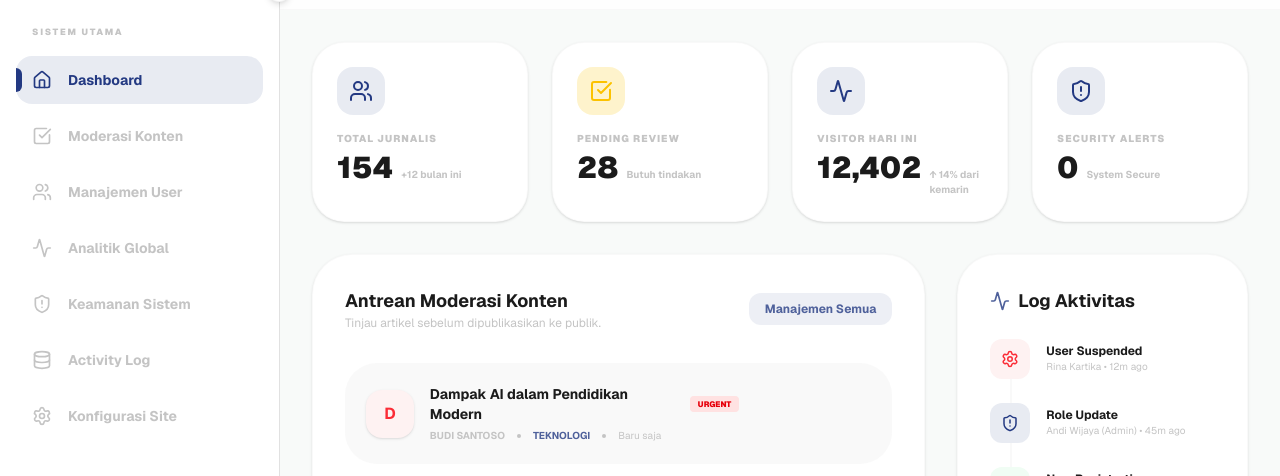
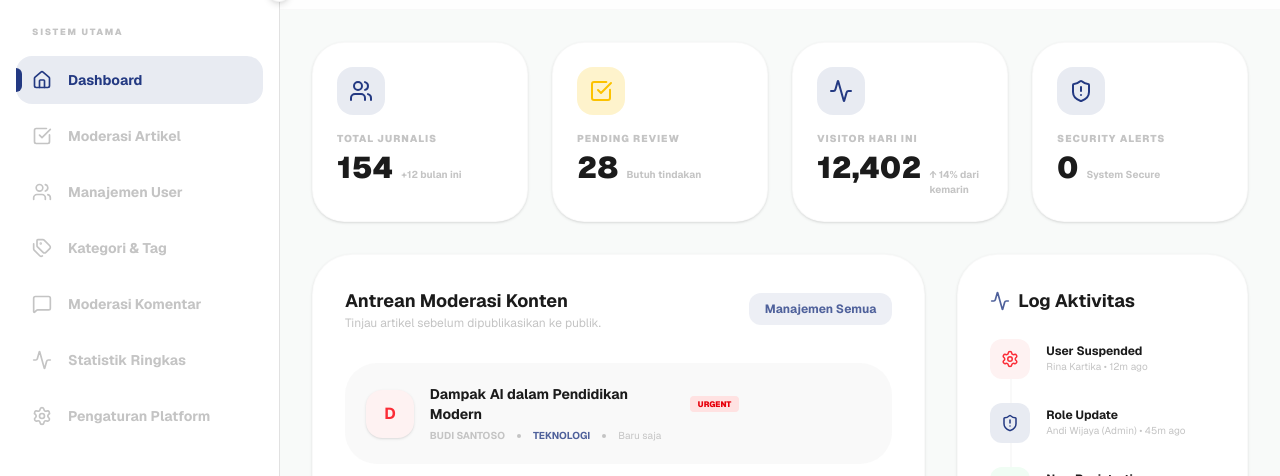
Before and after one commit to Gifarm/Medpel-Fojb, a Next.js app: page /admin in a window 1280 px wide. Shown: the part 70-546 px from the top of the page. Built offline with nearby package versions, Linux system fonts and the light colour scheme.

Commit message:
nunggu acc

```diff
--- a/app/components/admin/Sidebar.tsx
+++ b/app/components/admin/Sidebar.tsx
@@ -8,8 +8,8 @@ import {
   Settings,
   CheckSquare,
   Activity,
-  ShieldAlert,
-  Database,
+  Tags,
+  MessageSquare,
   LogOut,
   ChevronRight,
 } from "lucide-react";
@@ -40,14 +40,15 @@ export default function Sidebar({
   isSidebarOpen,
   setIsSidebarOpen,
 }: SidebarProps) {
+  // Menu disesuaikan persis dengan spesifikasi PRD Dashboard Admin
   const adminItems = [
-    { name: "Dashboard", icon: Home },
-    { name: "Moderasi Konten", icon: CheckSquare },
+    { name: "Dashboard", icon: Home }, // Landing page default
+    { name: "Moderasi Artikel", icon: CheckSquare },
     { name: "Manajemen User", icon: Users },
-    { name: "Analitik Global", icon: Activity },
-    { name: "Keamanan Sistem", icon: ShieldAlert },
-    { name: "Activity Log", icon: Database },
-    { name: "Konfigurasi Site", icon: Settings },
+    { name: "Kategori & Tag", icon: Tags },
+    { name: "Moderasi Komentar", icon: MessageSquare },
+    { name: "Statistik Ringkas", icon: Activity },
+    { name: "Pengaturan Platform", icon: Settings },
   ];
 
   return (
@@ -69,9 +70,6 @@ export default function Sidebar({
               <h1 className="font-bold text-[#233982]">
                 MedPel <span className="text-[#C4C4C4]">Admin</span>
               </h1>
-              {/* <p className="text-[10px] text-[#233982]/60 font-bold uppercase tracking-widest leading-none">
-                Command Center
-              </p> */}
             </motion.div>
           )}
         </AnimatePresence>
@@ -80,7 +78,9 @@ export default function Sidebar({
       {/* Sidebar Nav */}
       <div className="flex-1 px-4 py-6 space-y-2 overflow-y-auto no-scrollbar">
         <p
-          className={`text-[9px] font-black uppercase tracking-[0.2em] mb-4 ml-4 text-[#C4C4C4] ${isSidebarOpen ? "opacity-100" : "opacity-0"}`}
+          className={`text-[9px] font-black uppercase tracking-[0.2em] mb-4 ml-4 text-[#C4C4C4] ${
+            isSidebarOpen ? "opacity-100" : "opacity-0"
+          }`}
         >
           Sistem Utama
         </p>
@@ -91,7 +91,7 @@ export default function Sidebar({
             className={`w-full flex items-center gap-4 px-4 py-3.5 rounded-2xl transition-all duration-300 group relative ${
               activeTab === item.name
                 ? "bg-[#233982]/10 text-[#233982]"
-                : "text-[#C4C4C4] hover:bg-[#C4C4C4]/10"
+                : "text-[#C4C4C4] hover:bg-[#C4C4C4]/10 hover:text-[#1B1B1B]/70"
             }`}
           >
             <item.icon
@@ -107,7 +107,8 @@ export default function Sidebar({
                 <motion.span
                   initial={{ opacity: 0 }}
                   animate={{ opacity: 1 }}
-                  className="text-sm font-bold"
+                  exit={{ opacity: 0 }}
+                  className="text-sm font-bold whitespace-nowrap"
                 >
                   {item.name}
                 </motion.span>
@@ -126,29 +127,33 @@ export default function Sidebar({
       {/* Sidebar Footer */}
       <div className="p-4 mt-auto space-y-2">
         <div
-          className={`flex items-center gap-3 p-3 bg-[#C4C4C4]/10 rounded-2xl transition-all ${!isSidebarOpen ? "justify-center" : ""}`}
+          className={`flex items-center gap-3 p-3 bg-[#C4C4C4]/10 rounded-2xl transition-all ${
+            !isSidebarOpen ? "justify-center" : ""
+          }`}
         >
           {isSidebarOpen && (
             <div className="overflow-hidden">
               <p className="text-xs font-bold text-[#1B1B1B] truncate">
                 Administrator
               </p>
-              {/* <p className="text-[10px] text-[#233982] uppercase font-black flex items-center gap-1">
-                Online
-              </p> */}
             </div>
           )}
         </div>
         <button
-          className={`w-full flex items-center gap-4 px-4 py-3 rounded-xl text-red-400 hover:bg-red-50 transition-all ${!isSidebarOpen ? "justify-center" : ""}`}
+          className={`w-full flex items-center gap-4 px-4 py-3 rounded-xl text-red-400 hover:bg-red-50 transition-all ${
+            !isSidebarOpen ? "justify-center" : ""
+          }`}
         >
           <LogOut size={18} />
           {isSidebarOpen && (
-            <span className="text-xs font-bold uppercase">Logout Sistem</span>
+            <span className="text-xs font-bold uppercase whitespace-nowrap">
+              Logout Sistem
+            </span>
           )}
         </button>
       </div>
 
+      {/* Toggle Sidebar Button */}
       <button
         onClick={() => setIsSidebarOpen(!isSidebarOpen)}
         className="absolute -right-3 top-12 w-6 h-6 bg-[#FFFFFF] border border-[#C4C4C4]/20 shadow-md rounded-full flex items-center justify-center text-[#C4C4C4] hover:text-[#233982] transition-colors"
--- a/app/components/jurnalis/Sidebar.tsx
+++ b/app/components/jurnalis/Sidebar.tsx
@@ -6,7 +6,7 @@ import {
   Home,
   FilePlus,
   FileText,
-  BarChart3,
+  Bell,
   Settings,
   LogOut,
   ChevronRight,
@@ -38,19 +38,20 @@ export default function SidebarJurnalis({
   isSidebarOpen,
   setIsSidebarOpen,
 }: SidebarJurnalisProps) {
+  // Menu disesuaikan persis dengan spesifikasi PRD Dashboard Jurnalis
   const jurnalisItems = [
-    { name: "Dashboard", icon: Home },
+    { name: "Dashboard", icon: Home }, // Opsional: Sebagai halaman overview ringkas
     { name: "Tulis Artikel", icon: FilePlus },
     { name: "Artikel Saya", icon: FileText },
-    { name: "Statistik", icon: BarChart3 },
-    { name: "Pengaturan", icon: Settings },
+    { name: "Notifikasi", icon: Bell }, // Ditambahkan sesuai PRD (Revisi/Feedback Admin)
+    { name: "Pengaturan Akun", icon: Settings }, // Disesuaikan namanya dengan PRD
   ];
 
   return (
     <motion.aside
       initial={false}
       animate={{ width: isSidebarOpen ? 280 : 80 }}
-      className="fixed left-0 top-0 h-full bg-[#ffffff] border-r border-[#C4C4C4]/50 z-50 flex flex-col transition-all duration-300"
+      className="fixed left-0 top-0 h-full bg-[#FFFFFF] border-r border-[#C4C4C4]/50 z-50 flex flex-col transition-all duration-300"
     >
       {/* Sidebar Logo */}
       <div className="p-6 flex items-center gap-3">
@@ -74,11 +75,13 @@ export default function SidebarJurnalis({
       </div>
 
       {/* Sidebar Nav */}
-      <div className="flex-1 px-4 py-6 space-y-2 no-scrollbar">
+      <div className="flex-1 px-4 py-6 space-y-2 overflow-y-auto no-scrollbar">
         <p
-          className={`text-[9px] font-black uppercase tracking-[0.2em] mb-4 ml-4 text-[#C4C4C4] ${isSidebarOpen ? "opacity-100" : "opacity-0"}`}
+          className={`text-[9px] font-black uppercase tracking-[0.2em] mb-4 ml-4 text-[#C4C4C4] ${
+            isSidebarOpen ? "opacity-100" : "opacity-0"
+          }`}
         >
-          Master Data
+          Menu Utama
         </p>
         {jurnalisItems.map((item) => (
           <button
@@ -87,7 +90,7 @@ export default function SidebarJurnalis({
             className={`w-full flex items-center gap-4 px-4 py-3.5 rounded-2xl transition-all duration-300 group relative ${
               activeTab === item.name
                 ? "bg-[#FCC200]/10 text-[#233982]"
-                : "text-[#C4C4C4] hover:bg-[#C4C4C4]/10"
+                : "text-[#C4C4C4] hover:bg-[#C4C4C4]/10 hover:text-[#1B1B1B]/70"
             }`}
           >
             <item.icon
@@ -103,7 +106,8 @@ export default function SidebarJurnalis({
                 <motion.span
                   initial={{ opacity: 0 }}
                   animate={{ opacity: 1 }}
-                  className="text-sm font-bold"
+                  exit={{ opacity: 0 }}
+                  className="text-sm font-bold whitespace-nowrap"
                 >
                   {item.name}
                 </motion.span>
@@ -122,7 +126,9 @@ export default function SidebarJurnalis({
       {/* Sidebar Footer */}
       <div className="p-4 mt-auto space-y-2">
         <div
-          className={`flex items-center gap-3 p-3 bg-[#C4C4C4]/10 rounded-2xl transition-all ${!isSidebarOpen ? "justify-center" : ""}`}
+          className={`flex items-center gap-3 p-3 bg-[#C4C4C4]/10 rounded-2xl transition-all ${
+            !isSidebarOpen ? "justify-center" : ""
+          }`}
         >
           {isSidebarOpen && (
             <div className="overflow-hidden">
@@ -136,15 +142,20 @@ export default function SidebarJurnalis({
           )}
         </div>
         <button
-          className={`w-full flex items-center gap-4 px-4 py-3 rounded-xl text-red-400 hover:bg-red-50 transition-all ${!isSidebarOpen ? "justify-center" : ""}`}
+          className={`w-full flex items-center gap-4 px-4 py-3 rounded-xl text-red-400 hover:bg-red-50 transition-all ${
+            !isSidebarOpen ? "justify-center" : ""
+          }`}
         >
           <LogOut size={18} />
           {isSidebarOpen && (
-            <span className="text-xs font-bold uppercase">Keluar</span>
+            <span className="text-xs font-bold uppercase whitespace-nowrap">
+              Keluar
+            </span>
           )}
         </button>
       </div>
 
+      {/* Toggle Sidebar Button */}
       <button
         onClick={() => setIsSidebarOpen(!isSidebarOpen)}
         className="absolute -right-3 top-12 w-6 h-6 bg-[#FFFFFF] border border-[#C4C4C4]/20 shadow-md rounded-full flex items-center justify-center text-[#C4C4C4] hover:text-[#233982] transition-colors"
```
